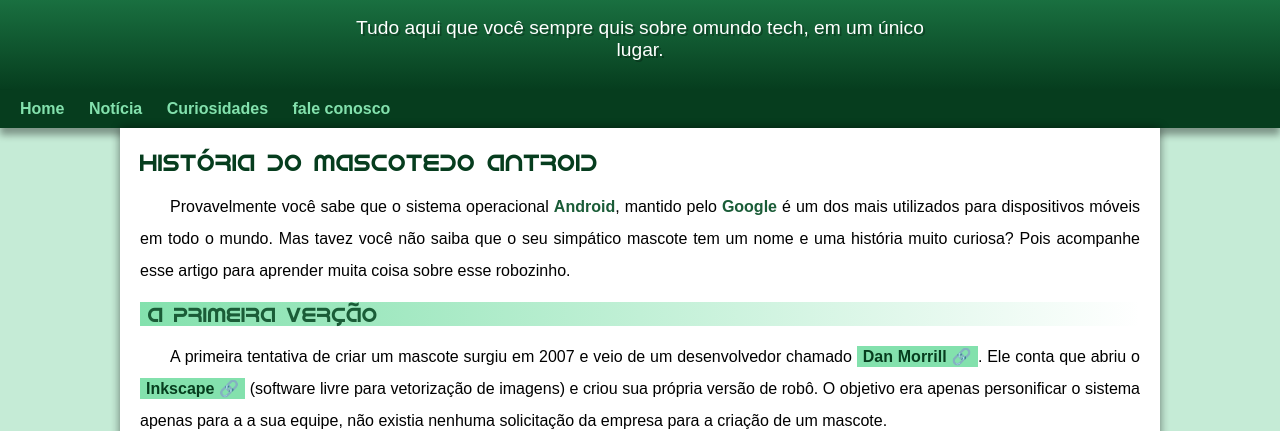
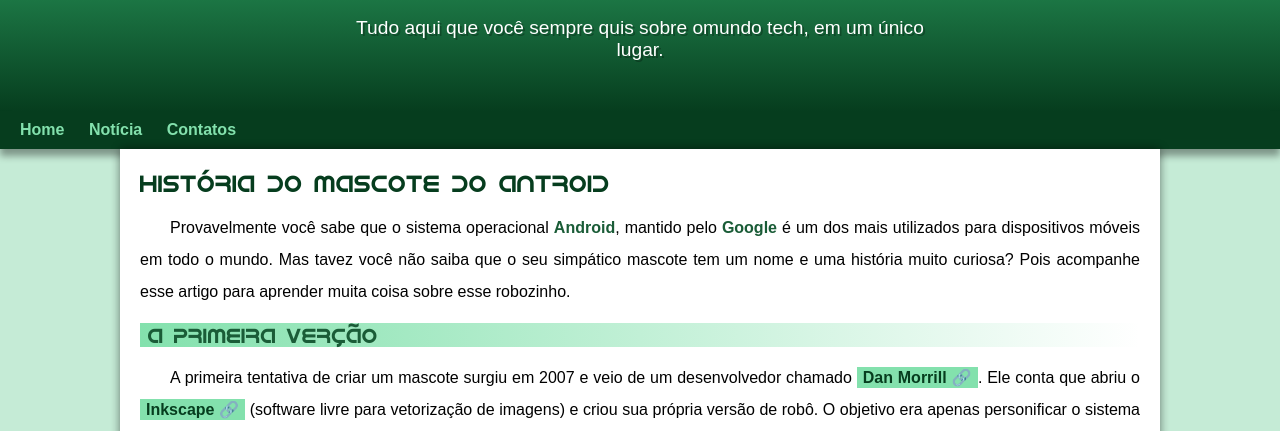
Before and after one commit to VanderleiSantanaTI/projeto-android, a plain HTML site: page index.html in a window 1280 px wide. Shown: the part 100-531 px from the top of the page. Drawn offline with Linux system fonts and the light colour scheme.

Commit message:
atualização 1.1

```diff
--- a/estilo/style.css
+++ b/estilo/style.css
@@ -60,7 +60,7 @@ header > p{
     padding-left: 10px;
     padding-right: 10px;
     margin: auto;
-    margin-bottom: 20px;
+    padding-bottom: 50px;
     text-shadow: 2px 2px 0px rgba(0, 0, 0, 0.267);
 }
 nav{
--- a/index.html
+++ b/index.html
@@ -20,14 +20,13 @@
     <nav>
         <a href="#">Home</a>
         <a href="#">Notícia</a>
-        <a href="#">Curiosidades</a>
-        <a href="#">fale conosco</a>
+        <a href="#">Contatos</a>
         </nav>
 
     <main>
 
         <article>
-                <h1>HISTÓRIA DO MASCOTEDO ANTROID</h1>
+                <h1>HISTÓRIA DO MASCOTE DO ANTROID</h1>
             <p>Provavelmente você sabe que o sistema operacional <strong>Android</strong>, mantido pelo <strong>Google</strong> é um dos mais utilizados para dispositivos móveis em todo o mundo. Mas tavez você não saiba que o seu simpático mascote tem um nome e uma história muito curiosa? Pois acompanhe esse artigo para aprender muita coisa sobre esse robozinho.</p>
             <h2>A primeira verção</h2>
             <p>A primeira tentativa de criar um mascote surgiu em 2007 e veio de um desenvolvedor chamado <a href="https://androidcommunity.com/dan-morrill-shows-us-the-android-mascot-that-almost-was-20130103/" target="_blank" class="externo">Dan Morrill</a>. Ele conta que abriu o <a href="https://inkscape.org/pt-br/" target="_blank"class="externo">Inkscape</a> (software livre para vetorização de imagens) e criou sua própria versão de robô. O objetivo era apenas personificar o sistema apenas para a a sua equipe, não existia nenhuma solicitação da empresa para a criação de um mascote.</p>
```
